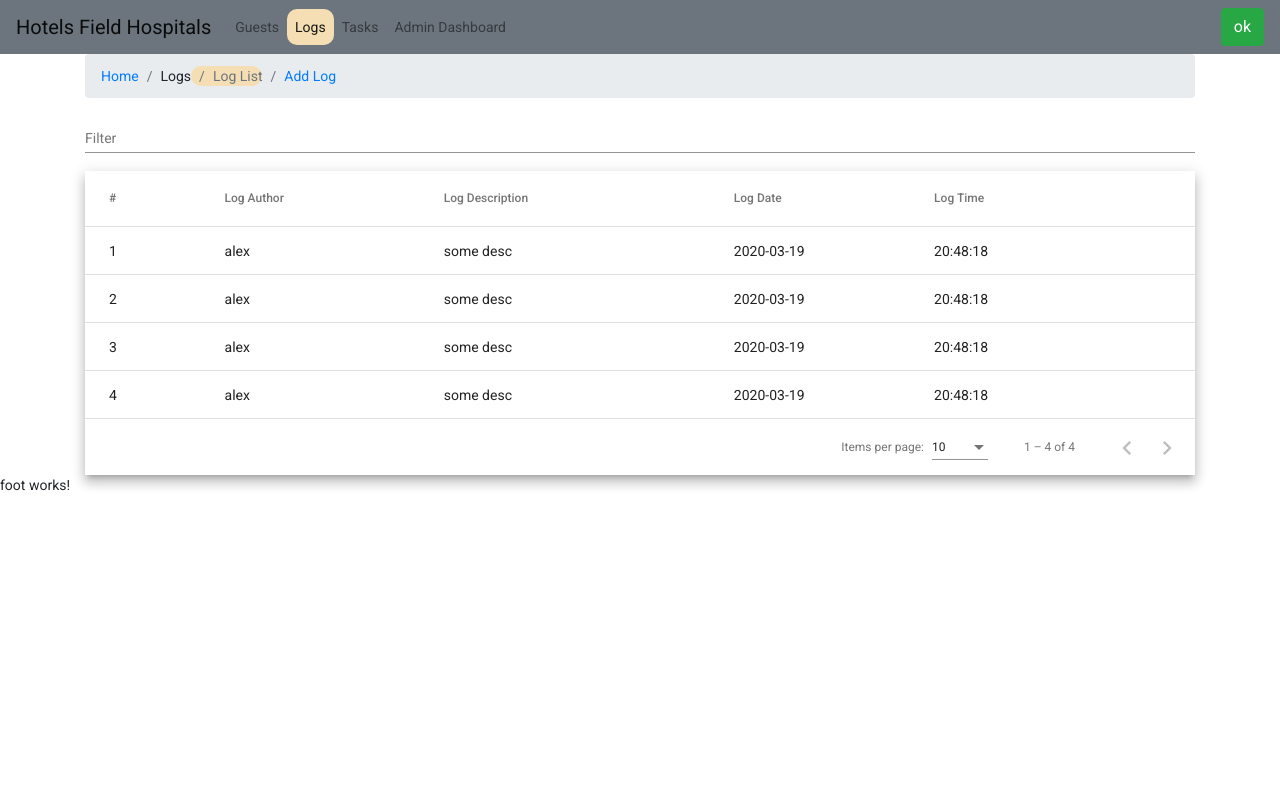
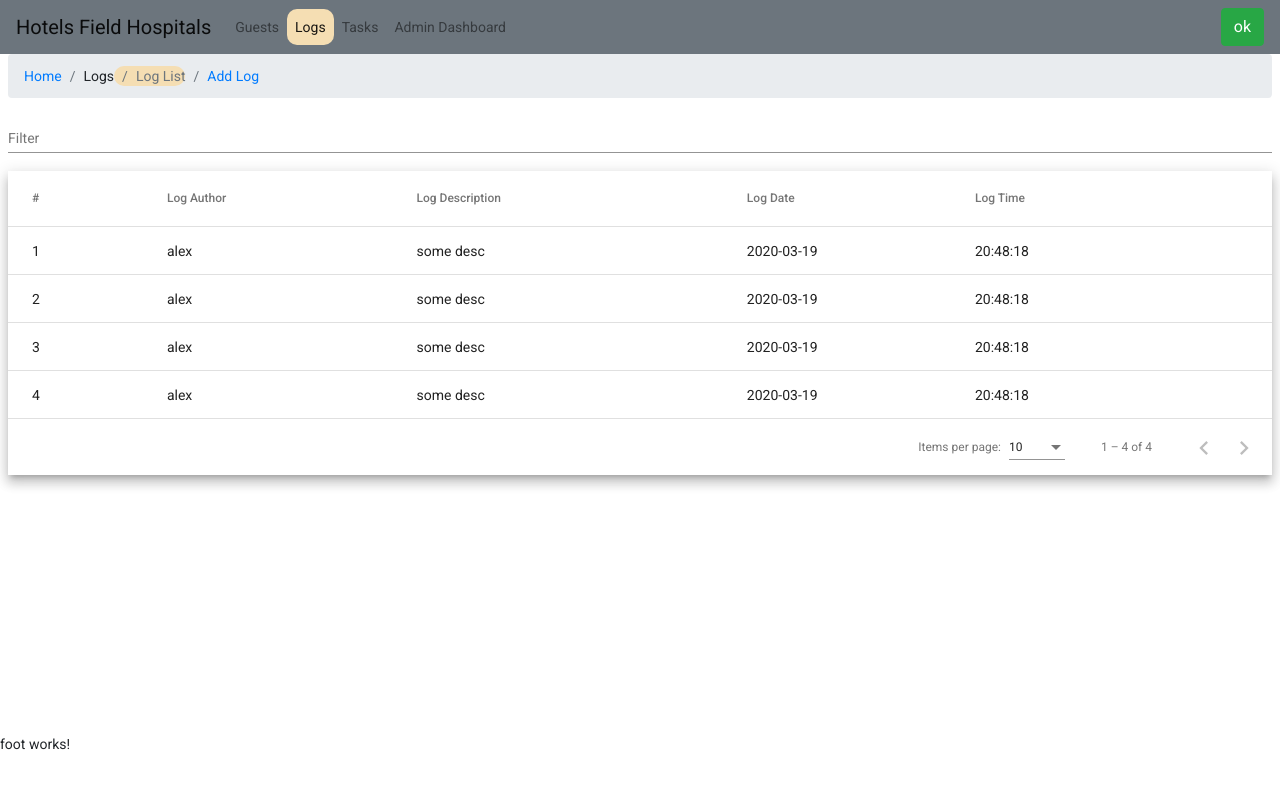
Before and after one commit to alxizr/hotels2hospitals, an Angular app: page /logs/list in a window 1280 px wide. Shown: the top 788 px of the page. Built offline with nearby package versions, Linux system fonts and the light colour scheme.

Commit message:
Task & Log modules are done

```diff
--- a/src/app/app.component.html
+++ b/src/app/app.component.html
@@ -1,5 +1,4 @@
-<app-head #myhead></app-head>
-
+<app-head></app-head>
 
 <router-outlet></router-outlet>
 
--- a/src/app/app.component.ts
+++ b/src/app/app.component.ts
@@ -6,9 +6,7 @@ import { Component } from "@angular/core";
   styleUrls: ["./app.component.scss"]
 })
 export class AppComponent {
-
-  constructor() {
-  }
   title = "Hotels Field Hospitals";
 
+  constructor() {}
 }
--- a/src/app/modules/Guests/components/guests-home/guests-home.component.html
+++ b/src/app/modules/Guests/components/guests-home/guests-home.component.html
@@ -1,3 +1,3 @@
-<div class="container">
+<div class="home">
   <router-outlet></router-outlet>
 </div>
--- a/src/app/modules/Guests/components/guests-home/guests-home.component.scss
+++ b/src/app/modules/Guests/components/guests-home/guests-home.component.scss
@@ -0,0 +1,7 @@
+.home {
+  // margin-right: 8px;
+  // margin-left: 8px;
+  padding-left: 8px;
+  padding-right: 8px;
+  min-height: 85vh;
+}
--- a/src/app/modules/Tasks/components/add-task/add-task.component.scss
+++ b/src/app/modules/Tasks/components/add-task/add-task.component.scss
@@ -1,3 +1,4 @@
 mat-form-field {
   width: 100%;
+  min-height: 20vh;
 }
--- a/src/app/modules/Tasks/components/task-list/task-list.component.ts
+++ b/src/app/modules/Tasks/components/task-list/task-list.component.ts
@@ -30,7 +30,7 @@ export class TaskListComponent implements OnInit {
 
   ngOnInit(): void {
     this.tasksvc.getAllTasks().subscribe(data => {
-      this._tasklist = data.map((x, i) => {
+      this._tasklist = [...data, ...data, ...data].map((x, i) => {
         return { ...x, id: i + 1 };
       });
 
--- a/src/app/modules/Tasks/components/tasks-home/tasks-home.component.html
+++ b/src/app/modules/Tasks/components/tasks-home/tasks-home.component.html
@@ -1,3 +1,3 @@
-<div class="container">
+<div class="home">
   <router-outlet></router-outlet>
 </div>
--- a/src/app/modules/Tasks/components/tasks-home/tasks-home.component.scss
+++ b/src/app/modules/Tasks/components/tasks-home/tasks-home.component.scss
@@ -0,0 +1,7 @@
+.home {
+  // margin-right: 8px;
+  // margin-left: 8px;
+  padding-left: 8px;
+  padding-right: 8px;
+  min-height: 85vh;
+}
--- a/src/app/modules/logs/components/add-log/add-log.component.scss
+++ b/src/app/modules/logs/components/add-log/add-log.component.scss
@@ -1,3 +1,8 @@
 mat-form-field {
   width: 100%;
 }
+
+textarea {
+  min-height: 30vh;
+  resize: none;
+}
--- a/src/app/modules/logs/components/logs-home/logs-home.component.html
+++ b/src/app/modules/logs/components/logs-home/logs-home.component.html
@@ -1,3 +1,3 @@
-<div class="container">
+<div class="home">
   <router-outlet></router-outlet>
 </div>
--- a/src/app/modules/logs/components/logs-home/logs-home.component.scss
+++ b/src/app/modules/logs/components/logs-home/logs-home.component.scss
@@ -0,0 +1,7 @@
+.home {
+  // margin-right: 8px;
+  // margin-left: 8px;
+  padding-left: 8px;
+  padding-right: 8px;
+  min-height: 85vh;
+}
--- a/src/app/modules/logs/models/ilog.ts
+++ b/src/app/modules/logs/models/ilog.ts
@@ -1,6 +1,6 @@
 export interface ILog {
   id?: number;
-  logDateTime: Date;
+  logDateTime?: Date;
   logDescription: string;
   logAuthor: string;
 }
```
